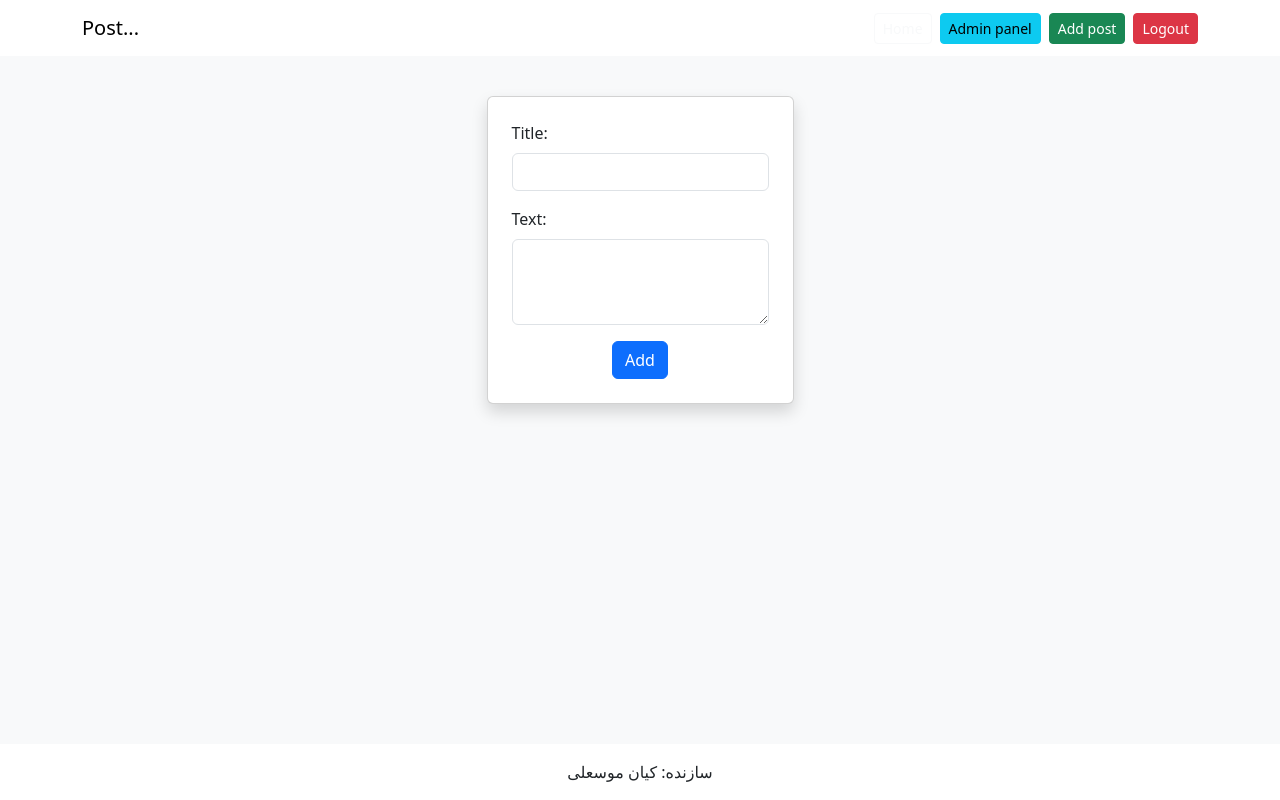
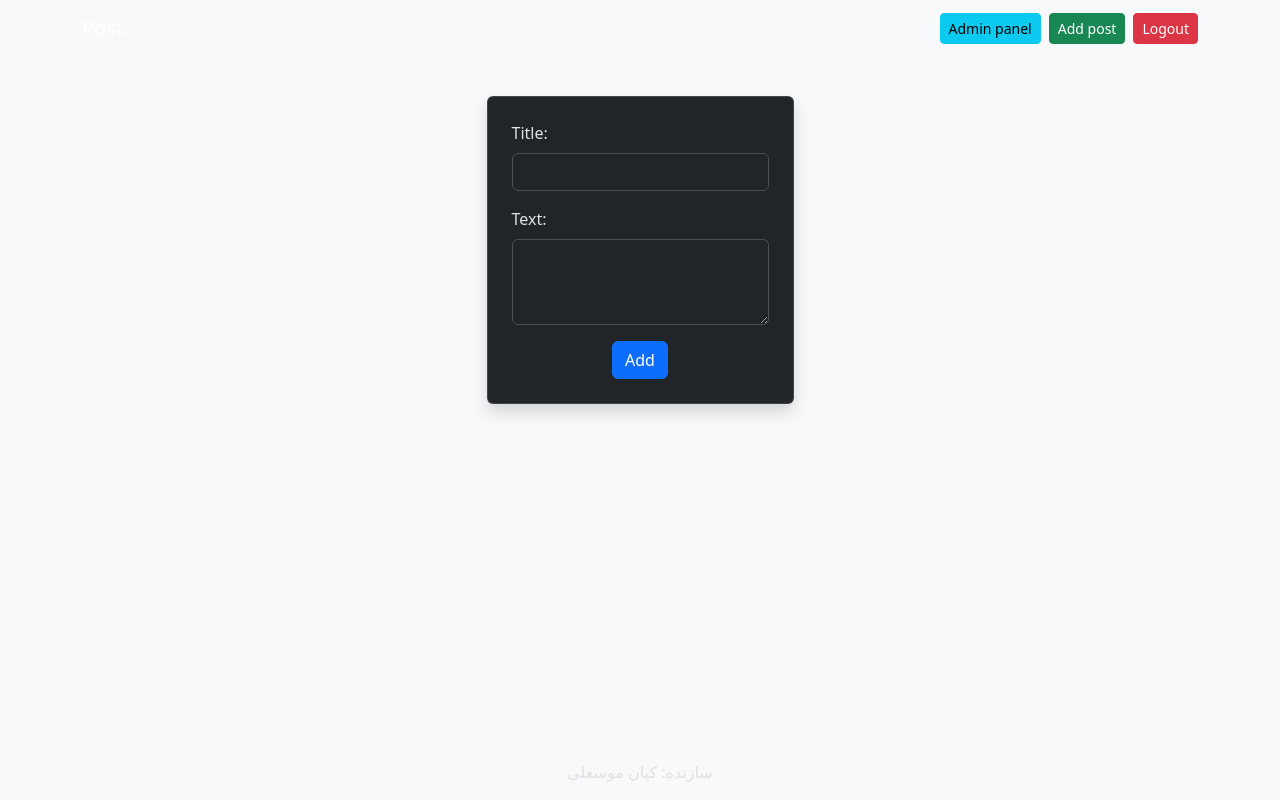
Before and after one commit to Kian-1394/Post..., a Django app: page /add/ in a window 1280 px wide. Run offline with Django 5.2, Linux system fonts and the light colour scheme; the visitor is signed in with stand-in values (Sample User, id 1); some libraries are stand-ins or nearby versions.

Commit message:
fixed dark theme

```diff
--- a/static/css/style.css
+++ b/static/css/style.css
@@ -13,7 +13,3 @@
     justify-content: center;
     align-items: center;
 }
-
-.page {
-	height: 100%;
-}
--- a/templates/base.html
+++ b/templates/base.html
@@ -1,7 +1,7 @@
 {% load static %}
 
 <!DOCTYPE html>
-<html lang="en">
+<html lang="en" data-bs-theme="dark">
 
 <head>
     <meta charset="UTF-8">
@@ -20,7 +20,7 @@
 <body class="bg-light">
 
     <!-- Navbar -->
-    <nav class="navbar navbar-expand-lg navbar-light bg-white fixed-top">
+    <nav class="navbar navbar-expand-lg navbar-dark fixed-top">
 
         <div class="container">
 
@@ -127,7 +127,7 @@
     <!-- Main -->
     <main class="container">
 
-	<div class="my-5 py-5 bg-light page">
+	<div class="my-5 py-5">
 		{% block main %}
 
         {% endblock main %}
@@ -138,7 +138,7 @@
 
     <!-- Footer -->
     <footer
-        class="py-3 bg-white text-dark fixed-bottom"
+        class="py-3 fixed-bottom"
     >
         <div class="container d-flex justify-content-center align-items-center">
             <p class="mb-0">
```
